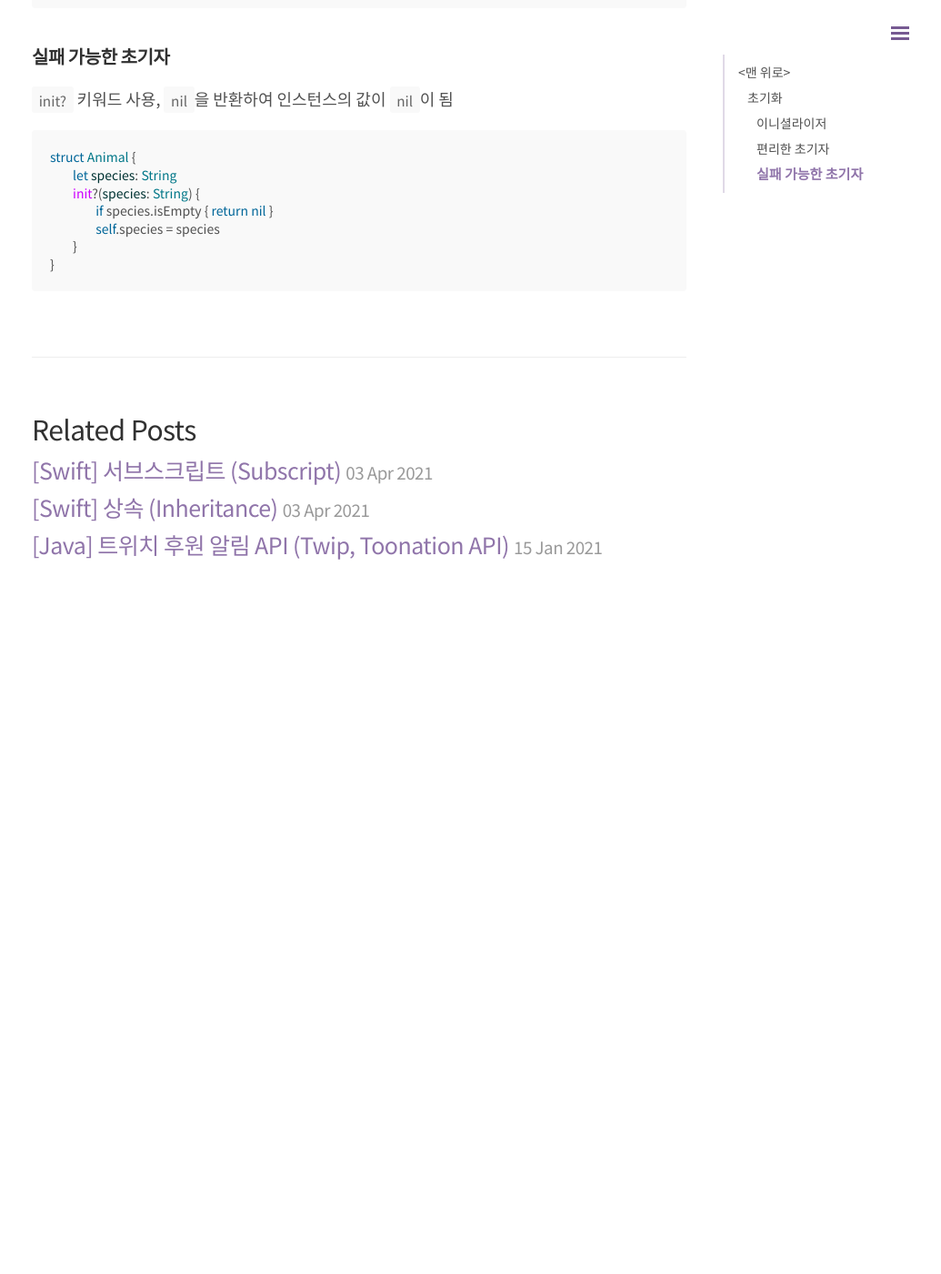
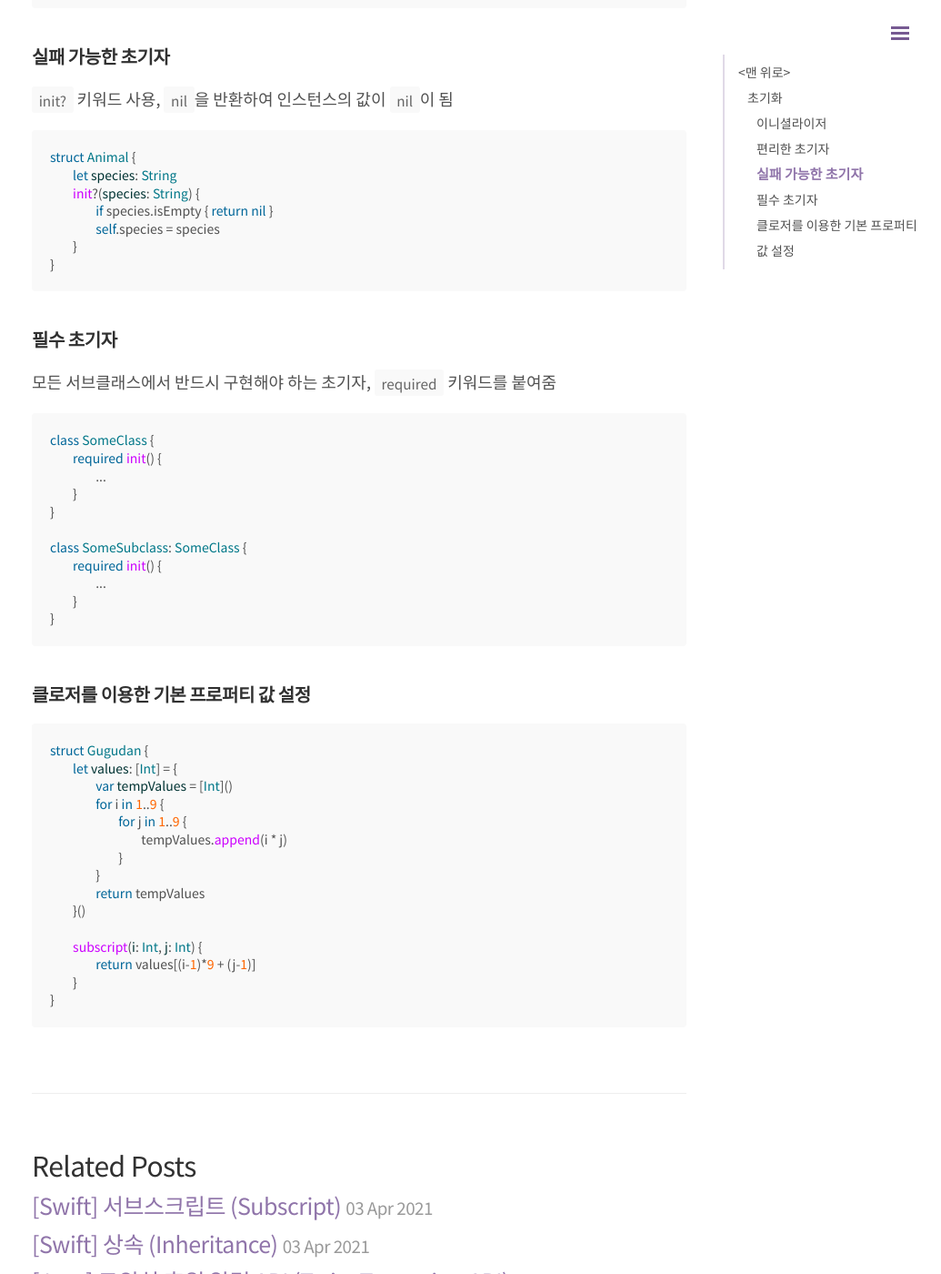
Before and after one commit to outstanding1301/outstanding1301.github.io, a Jekyll site: the page built from _posts/dev/2021-04-03-swift-Initialization.md, in a window 1280 px wide and 1400 px high, scrolled down 2170 px. Shown: the whole window at 91% size, without its empty margins (245-1280 px from the left). Built offline with Jekyll 4.4.1, drawn with Linux system fonts in a browser that asks for light colours; nearby versions of some CDN libraries; some web fonts are replaced; comment, search, counter and statistics services are not loaded; before the commit the page ends 2845 px from its top, so only the background shows below that.

Commit message:
post: 스위프트 초기화

````diff
--- a/_posts/dev/2021-04-03-swift-Initialization.md
+++ b/_posts/dev/2021-04-03-swift-Initialization.md
@@ -100,3 +100,40 @@ struct Animal {
 	}
 }
 ```
+
+### 필수 초기자
+
+모든 서브클래스에서 반드시 구현해야 하는 초기자, `required` 키워드를 붙여줌
+
+```swift
+class SomeClass {
+	required init() {
+		...
+	}
+}
+
+class SomeSubclass: SomeClass {
+	required init() {
+		...
+	}
+}
+```
+
+### 클로저를 이용한 기본 프로퍼티 값 설정
+```swift
+struct Gugudan {
+	let values: [Int] = {
+		var tempValues = [Int]()
+		for i in 1..9 {
+			for j in 1..9 {
+				tempValues.append(i * j)
+			}
+		}
+		return tempValues
+	}()
+
+	subscript(i: Int, j: Int) {
+		return values[(i-1)*9 + (j-1)]
+	}
+}
+```
````
